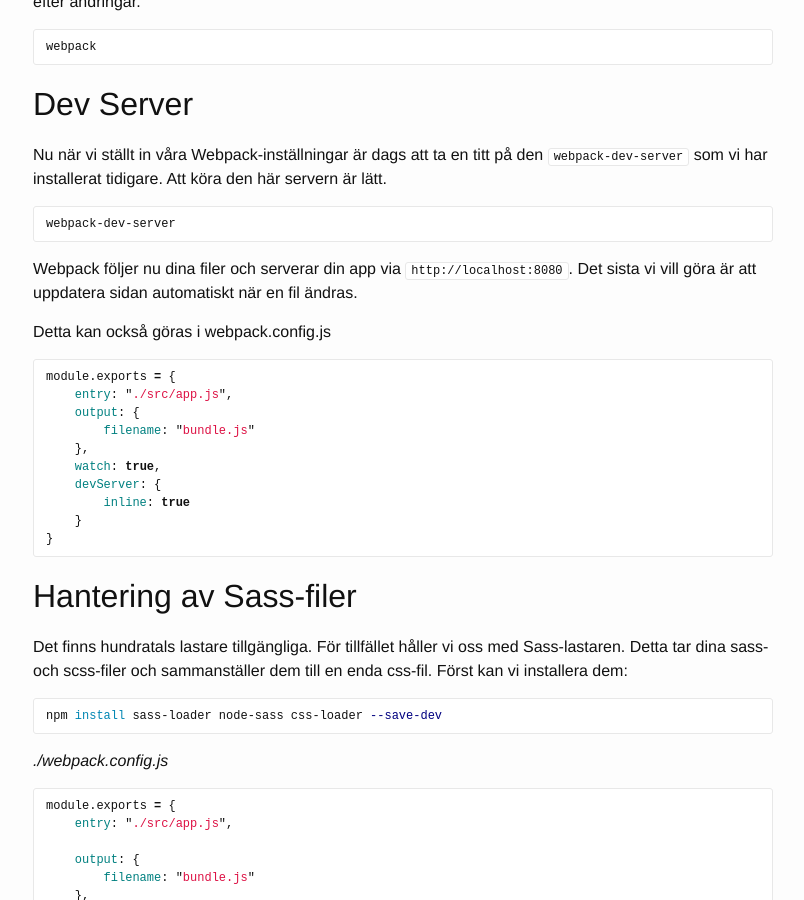
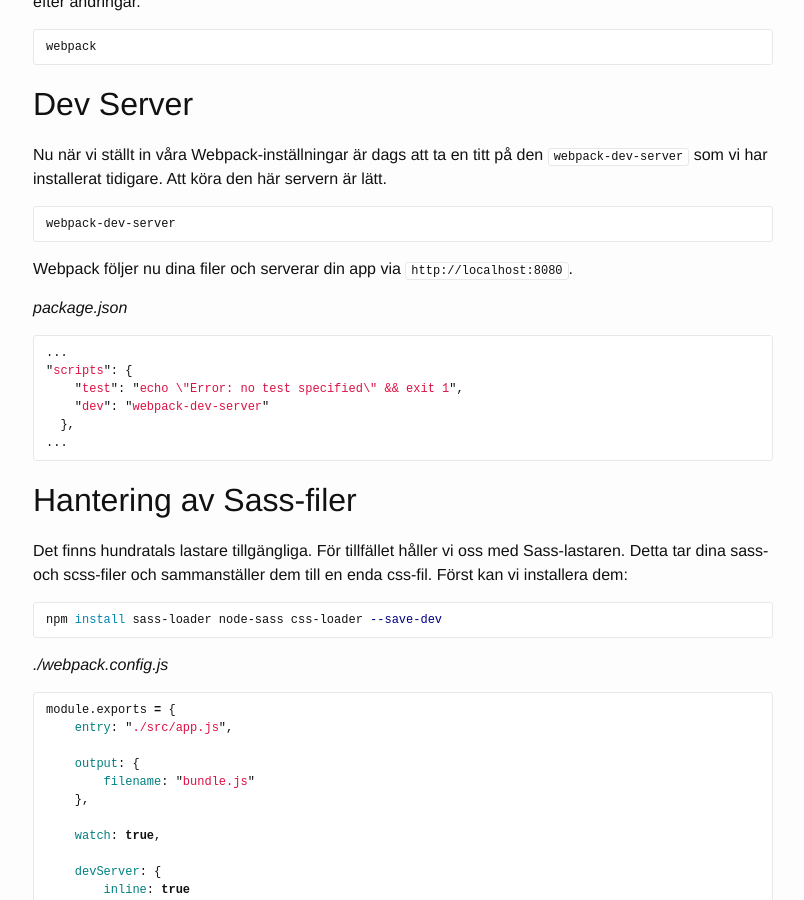
Before and after one commit to develdoe/develdoe.github.io, a Jekyll site: the page built from _posts/2018-01-10-webpack-sass-compilering.md, in a window 1280 px wide and 900 px high, scrolled down 2301 px. Shown: the whole window, without its empty margins (237-1041 px from the left). Built offline with Jekyll 4.4.1, drawn with Linux system fonts in a browser that asks for light colours.

Commit message:
Update 2018-01-10-webpack-sass-compilering.md

````diff
--- a/_posts/2018-01-10-webpack-sass-compilering.md
+++ b/_posts/2018-01-10-webpack-sass-compilering.md
@@ -124,21 +124,17 @@
 webpack-dev-server
 ```
 
-Webpack följer nu dina filer och serverar din app via `http://localhost:8080`. Det sista vi vill göra är att uppdatera sidan automatiskt när en fil ändras.
+Webpack följer nu dina filer och serverar din app via `http://localhost:8080`.
 
-Detta kan också göras i webpack.config.js
+*package.json*
 
 ```js
-module.exports = {
-    entry: "./src/app.js",
-    output: {
-        filename: "bundle.js"
-    },
-    watch: true,
-    devServer: {
-        inline: true
-    }
-}
+...
+"scripts": {
+    "test": "echo \"Error: no test specified\" && exit 1",
+    "dev": "webpack-dev-server"
+  },
+...
 ```
 
 ## Hantering av Sass-filer
````
